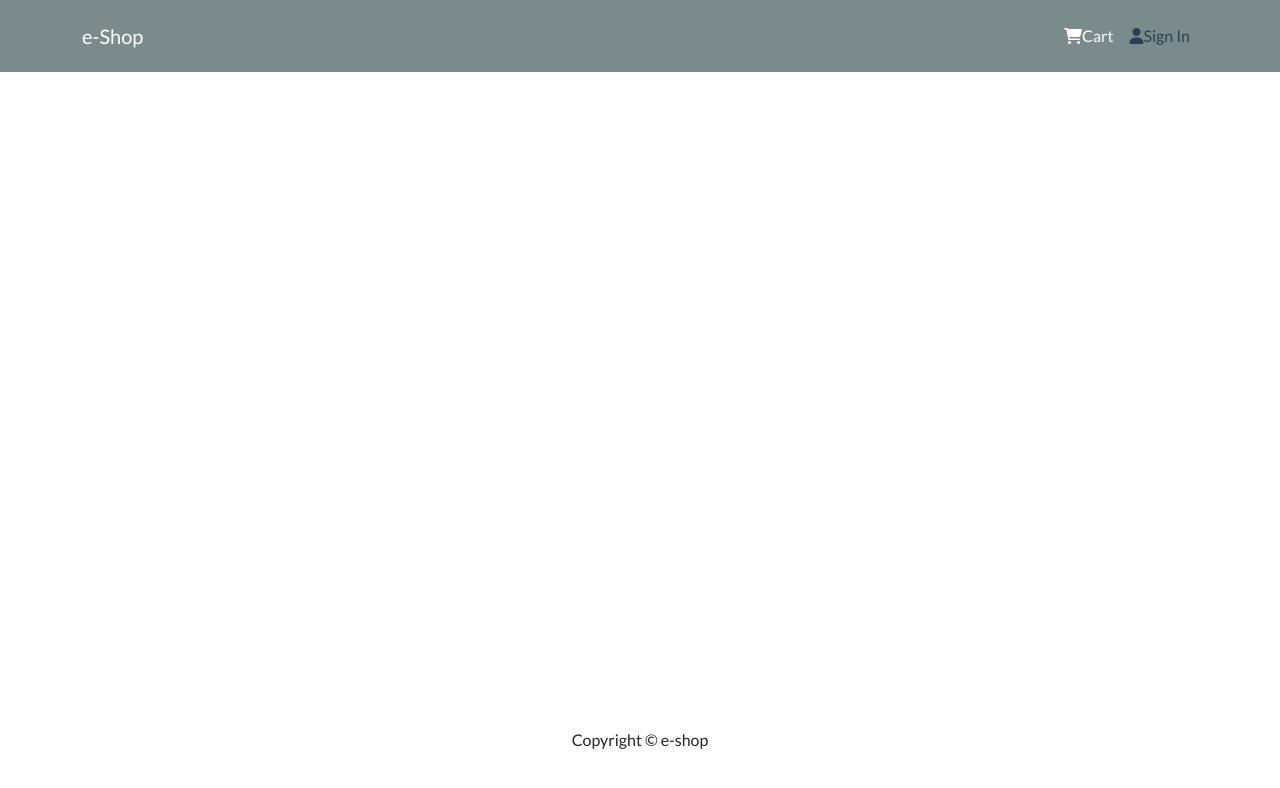
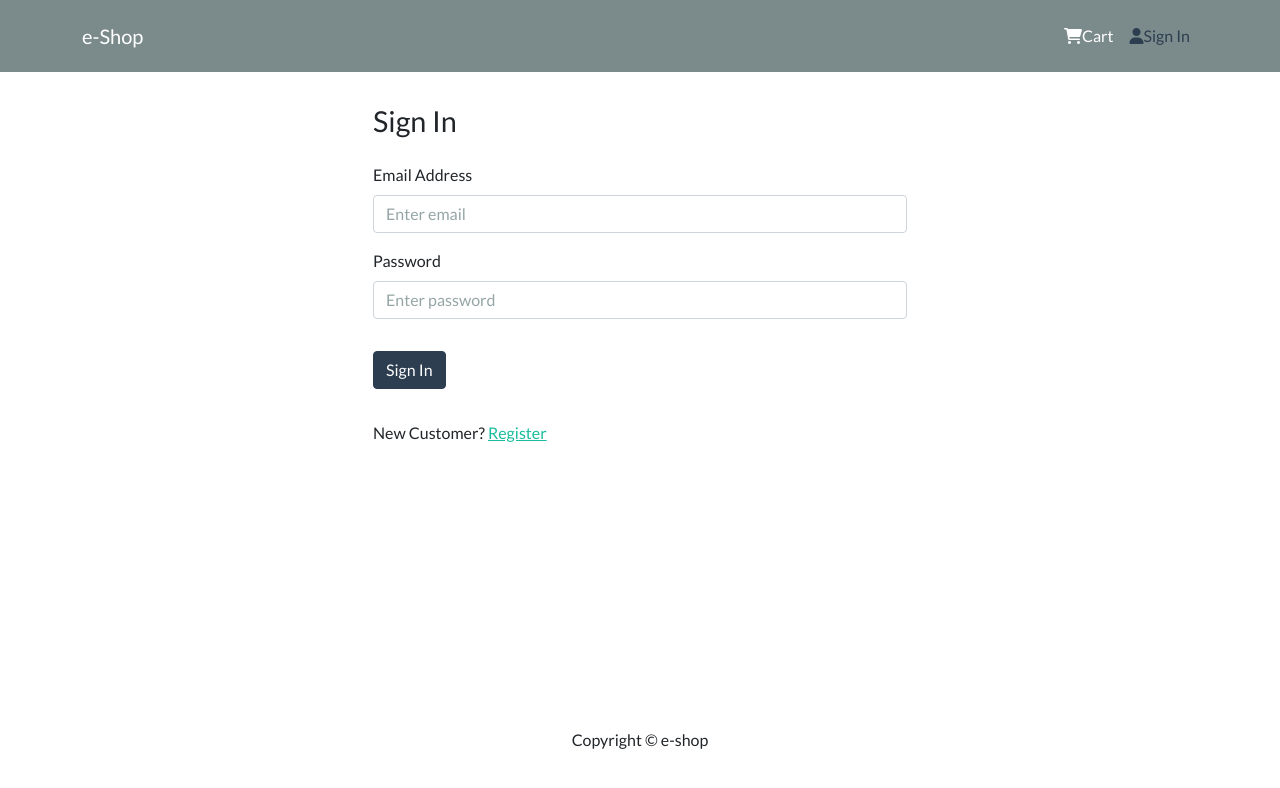
Before and after one commit to emir91/e-shop, a React (Create React App) app in the folder frontend/: page /login in a window 1280 px wide. Shown: the top 788 px of the page. Built offline with nearby package versions, Linux system fonts and the light colour scheme.

Commit message:
create LoginScreen with login functionality and fix errors

```diff
--- a/frontend/package.json
+++ b/frontend/package.json
@@ -1,6 +1,6 @@
 {
   "name": "frontend",
-  "proxy": "http://127.0.0.1:5000",
+  "proxy": "http://127.0.0.1:5050",
   "secure": false,
   "version": "0.1.0",
   "private": true,
--- a/frontend/src/App.js
+++ b/frontend/src/App.js
@@ -5,20 +5,22 @@ import Footer from "./components/Footer"
 import HomeScreen from "./screens/HomeScreen"
 import ProductScreen from "./screens/ProductScreen"
 import CartScreen from "./screens/CartScreen"
+import LoginScreen from "./screens/LoginScreen"
 
 const App = () => {
   return (
     <Router>
       <Header />
-      <main className='py-3'>
+      <main className="py-3">
         <Container>
           <Routes>
-            <Route path='/' element={<HomeScreen />} />
-            <Route path='/product/:id' element={<ProductScreen />} />
-            <Route path='/cart/'>
-              <Route path=':id' element={<CartScreen />} />
-              <Route path='' element={<CartScreen />} />
+            <Route path="/" element={<HomeScreen />} />
+            <Route path="/product/:id" element={<ProductScreen />} />
+            <Route path="/cart/">
+              <Route path=":id" element={<CartScreen />} />
+              <Route path="" element={<CartScreen />} />
             </Route>
+            <Route path="/login" element={<LoginScreen />} />
           </Routes>
         </Container>
       </main>
--- a/frontend/src/actions/userActions.js
+++ b/frontend/src/actions/userActions.js
@@ -18,7 +18,7 @@ export const login = (email, password) => async (dispatch) => {
     }
 
     const { data } = await axios.post(
-      "/api/user/login",
+      "/api/users/login",
       { email, password },
       config
     )
--- /dev/null
+++ b/frontend/src/components/FormContainer.js
@@ -0,0 +1,16 @@
+import React from "react"
+import { Container, Col, Row } from "react-bootstrap"
+
+const FormContainer = ({ children }) => {
+  return (
+    <Container>
+      <Row className="justify-content-center">
+        <Col xs={12} md={6}>
+          {children}
+        </Col>
+      </Row>
+    </Container>
+  )
+}
+
+export default FormContainer
--- /dev/null
+++ b/frontend/src/screens/LoginScreen.js
@@ -0,0 +1,77 @@
+import React, { useState, useEffect } from "react"
+import { Link, useLocation, useNavigate } from "react-router-dom"
+import { Button, Col, Form, Row } from "react-bootstrap"
+import { useSelector, useDispatch } from "react-redux"
+import { login } from "../actions/userActions"
+import FormContainer from "../components/FormContainer"
+import Message from "../components/Message"
+import Loader from "../components/Loader"
+
+const LoginScreen = () => {
+  const [email, setEmail] = useState("")
+  const [password, setPassword] = useState("")
+
+  const location = useLocation()
+  const navigate = useNavigate()
+
+  const dispatch = useDispatch()
+  const userLogin = useSelector((state) => state.user)
+  const { loading, userInfo, error } = userLogin
+
+  const redirect = location.search ? location.search.split("=")[1] : "/"
+
+  const submitHandler = (e) => {
+    e.preventDefault()
+    dispatch(login(email, password))
+  }
+
+  useEffect(() => {
+    if (userInfo) {
+      navigate(redirect)
+    }
+  }, [userInfo, navigate, redirect])
+
+  return (
+    <FormContainer>
+      <h1>Sign In</h1>
+      {error && <Message variant="danger">{error}</Message>}
+      {loading && <Loader />}
+      <Form onSubmit={submitHandler}>
+        <Form.Group controlId="email">
+          <Form.Label>Email Address</Form.Label>
+          <Form.Control
+            type="email"
+            value={email}
+            onChange={(e) => setEmail(e.target.value)}
+            placeholder="Enter email"
+          ></Form.Control>
+        </Form.Group>
+
+        <Form.Group controlId="password" className="my-3">
+          <Form.Label>Password</Form.Label>
+          <Form.Control
+            type="password"
+            value={password}
+            onChange={(e) => setPassword(e.target.value)}
+            placeholder="Enter password"
+          ></Form.Control>
+        </Form.Group>
+
+        <Button className="my-3" type="submit" variant="primary">
+          Sign In
+        </Button>
+      </Form>
+
+      <Row className="py-3">
+        <Col>
+          New Customer?{" "}
+          <Link to={redirect ? `/register?redirect=${redirect}` : "/register"}>
+            Register
+          </Link>
+        </Col>
+      </Row>
+    </FormContainer>
+  )
+}
+
+export default LoginScreen
--- a/frontend/src/store.js
+++ b/frontend/src/store.js
@@ -25,7 +25,7 @@ const userInfoFromStorage = localStorage.getItem("userInfo")
 
 const initalState = {
   cart: { cartItems: cartItemsFromStorage },
-  userLogin: { userInfo: userInfoFromStorage },
+  user: { userInfo: userInfoFromStorage },
 }
 
 const middleware = [thunk]
```
